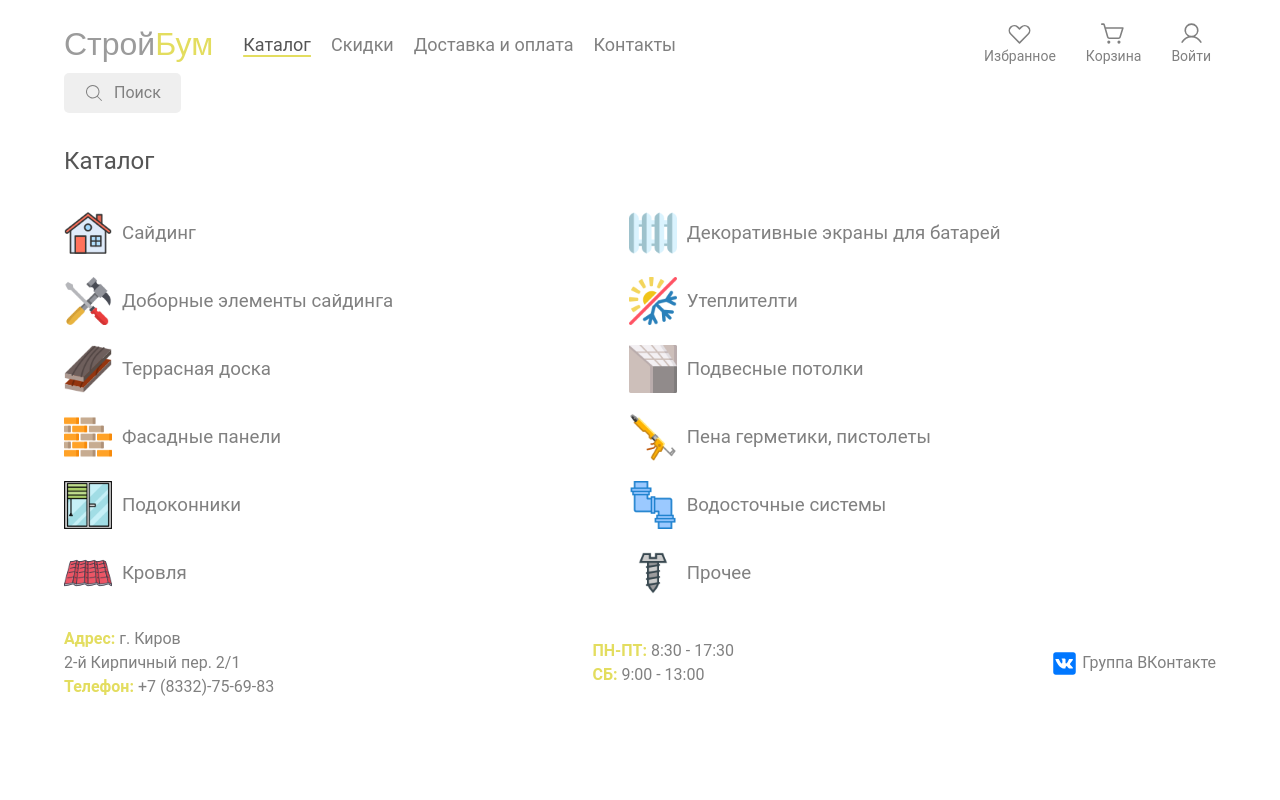
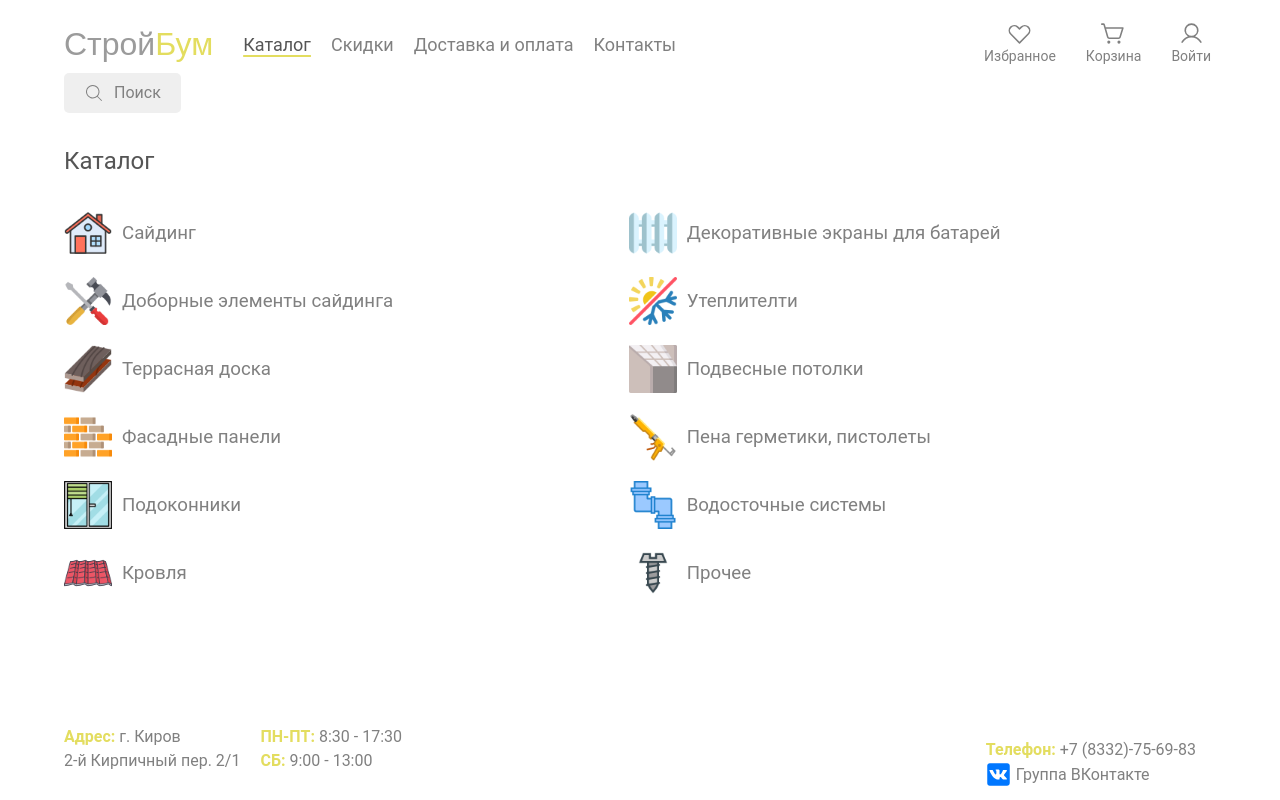
Before and after one commit to kotamikh/StroyBum, a Nuxt app: page /catalog in a window 1280 px wide. Built offline with nearby package versions, Linux system fonts and the light colour scheme; a web font is replaced by a local one.

Commit message:
fix indent and footer

```diff
--- a/components/ProductCard.vue
+++ b/components/ProductCard.vue
@@ -107,6 +107,11 @@ const props = withDefaults(defineProps<Props>(), {
 
   .name-stock
     margin: 10px
+    .product-name
+      display: -webkit-box
+      -webkit-line-clamp: 2
+      -webkit-box-orient: vertical
+      overflow: hidden
 
   p.in-stock
     color: var(--green)
--- a/components/TheFooter.vue
+++ b/components/TheFooter.vue
@@ -2,16 +2,20 @@
   <div class="footer">
     <div class="footer-item">
       <p class="address"><span>Адрес: </span> г. Киров<br/>
-        2-й Кирпичный  пер. 2/1</p>
-      <p class="telephone"><span>Телефон: </span>+7 (8332)-75-69-83</p>
+        2-й Кирпичный пер. 2/1</p>
     </div>
     <div class="footer-item">
       <p class="regime"><span>ПН-ПТ:</span> 8:30 - 17:30<br/>
         <span>СБ:</span> 9:00 - 13:00</p>
     </div>
+
     <div class="footer-item">
+      <p class="telephone"><span>Телефон: </span>+7 (8332)-75-69-83</p>
       <a href="https://vk.com/stroibum_kirov">
-        <svg xmlns="http://www.w3.org/2000/svg" width="25" height="25" viewBox="0 0 20 20"><path fill="#0077ff" d="M19 17V3c0-1.1-.903-2-2.005-2H3.005C1.855 1 1 1.853 1 3v14c0 1.148.855 2 2.005 2h13.99A2.008 2.008 0 0 0 19 17zm-3.816-5.393s1.132 1.117 1.411 1.635c.008.011.011.021.014.025c.113.19.142.34.085.45c-.094.183-.414.275-.523.283h-1.999c-.14 0-.43-.036-.782-.279c-.27-.188-.537-.499-.797-.802c-.388-.45-.724-.84-1.062-.84a.383.383 0 0 0-.126.021c-.257.082-.583.447-.583 1.422c0 .305-.24.479-.41.479h-.916c-.312 0-1.937-.109-3.376-1.628c-1.766-1.86-3.352-5.591-3.366-5.624c-.1-.241.107-.372.332-.372h2.02c.271 0 .358.164.42.311c.07.167.334.841.766 1.599c.703 1.233 1.136 1.735 1.481 1.735a.378.378 0 0 0 .184-.049c.451-.249.367-1.857.347-2.189c0-.063-.001-.719-.231-1.034c-.166-.228-.447-.315-.617-.348a.738.738 0 0 1 .266-.226C8.031 6.022 8.588 6 9.142 6h.308c.601.008.757.047.974.102c.439.105.448.39.409 1.36c-.011.276-.023.589-.023.956c0 .079-.003.166-.003.256c-.014.496-.03 1.057.32 1.287a.289.289 0 0 0 .151.044c.122 0 .487 0 1.476-1.697c.435-.749.77-1.633.793-1.699a.528.528 0 0 1 .148-.183a.347.347 0 0 1 .166-.039h2.375c.26 0 .436.039.469.138c.057.159-.011.644-1.096 2.11l-.483.64c-.984 1.288-.984 1.354.058 2.332z"/></svg>
+        <svg xmlns="http://www.w3.org/2000/svg" width="25" height="25" viewBox="0 0 20 20">
+          <path fill="#0077ff"
+                d="M19 17V3c0-1.1-.903-2-2.005-2H3.005C1.855 1 1 1.853 1 3v14c0 1.148.855 2 2.005 2h13.99A2.008 2.008 0 0 0 19 17zm-3.816-5.393s1.132 1.117 1.411 1.635c.008.011.011.021.014.025c.113.19.142.34.085.45c-.094.183-.414.275-.523.283h-1.999c-.14 0-.43-.036-.782-.279c-.27-.188-.537-.499-.797-.802c-.388-.45-.724-.84-1.062-.84a.383.383 0 0 0-.126.021c-.257.082-.583.447-.583 1.422c0 .305-.24.479-.41.479h-.916c-.312 0-1.937-.109-3.376-1.628c-1.766-1.86-3.352-5.591-3.366-5.624c-.1-.241.107-.372.332-.372h2.02c.271 0 .358.164.42.311c.07.167.334.841.766 1.599c.703 1.233 1.136 1.735 1.481 1.735a.378.378 0 0 0 .184-.049c.451-.249.367-1.857.347-2.189c0-.063-.001-.719-.231-1.034c-.166-.228-.447-.315-.617-.348a.738.738 0 0 1 .266-.226C8.031 6.022 8.588 6 9.142 6h.308c.601.008.757.047.974.102c.439.105.448.39.409 1.36c-.011.276-.023.589-.023.956c0 .079-.003.166-.003.256c-.014.496-.03 1.057.32 1.287a.289.289 0 0 0 .151.044c.122 0 .487 0 1.476-1.697c.435-.749.77-1.633.793-1.699a.528.528 0 0 1 .148-.183a.347.347 0 0 1 .166-.039h2.375c.26 0 .436.039.469.138c.057.159-.011.644-1.096 2.11l-.483.64c-.984 1.288-.984 1.354.058 2.332z"/>
+        </svg>
         Группа ВКонтакте</a>
     </div>
   </div>
@@ -26,14 +30,16 @@ export default {
 <style scoped lang="sass">
 .footer
   bottom: 0
+  position: absolute
   display: flex
   width: inherit
+  height: 75px
   color: var(--grey)
-  align-items: center
   background-color: white
-  justify-content: space-between
 
   .footer-item
+    margin-right: 20px
+
     a
       gap: 5px
       display: flex
@@ -46,4 +52,8 @@ export default {
     span
       color: var(--yellow)
       font-weight: bold
+
+    &:last-of-type
+      align-self: center
+      margin-left: auto
 </style>
--- a/layouts/defaultlayout.vue
+++ b/layouts/defaultlayout.vue
@@ -15,9 +15,10 @@
 <style scoped lang="sass">
 .layout
   width: 90vw
-  margin: 20px auto 10px
+  margin: 20px auto
 
   .content
     display: flex
     flex-direction: column
+    padding-bottom: 65px
 </style>
--- a/pages/catalog.vue
+++ b/pages/catalog.vue
@@ -97,7 +97,7 @@ const categories = {
 .categories
   gap: 20px
   display: flex
-  margin: 30px 0
+  margin-top: 30px
   flex-wrap: wrap
   max-height: 400px
   flex-direction: column
--- a/pages/contacts.vue
+++ b/pages/contacts.vue
@@ -35,7 +35,7 @@
 <style scoped lang="sass">
 .contacts
   display: flex
-  margin: 30px 0
+  margin-top: 30px
 
   .contacts-text
     gap: 3em
--- a/pages/deliveryPayment.vue
+++ b/pages/deliveryPayment.vue
@@ -36,7 +36,7 @@ import delivery from '@/assets/доставка.png'
 <style scoped lang="sass">
 .wrapper
   display: flex
-  margin: 50px 0
+  margin-top: 30px
   flex-direction: column
 
   .delivery-methods
@@ -66,7 +66,7 @@ import delivery from '@/assets/доставка.png'
           color: #FF6126
 
   .payment
-    margin: 20px 0
+    margin-top: 20px
     color: var(--grey)
     text-align: center
     font-size: calc((100vw - 320px) / (1280 - 320) * (18 - 16) + 16px)
--- a/pages/discount.vue
+++ b/pages/discount.vue
@@ -24,7 +24,7 @@ const products: Array<IProduct> = [
         'Цвет: Ламантин',
     image: siding1,
     price: 215,
-    stock: StockType.OutOfStock,
+    stock: StockType.OnOrder,
     discount: 0.15,
     description: 'бла-бла-бла',
     characteristics: []
@@ -46,7 +46,7 @@ const products: Array<IProduct> = [
         'Цвет: Ламантин',
     image: siding1,
     price: 215,
-    stock: StockType.OutOfStock,
+    stock: StockType.OnOrder,
     discount: 0.15,
     description: 'бла-бла-бла',
     characteristics: []
@@ -69,6 +69,6 @@ const products: Array<IProduct> = [
 .discount
   gap: 2rem
   display: flex
-  margin: 30px 0
+  margin-top: 30px
   flex-wrap: wrap
 </style>
```
